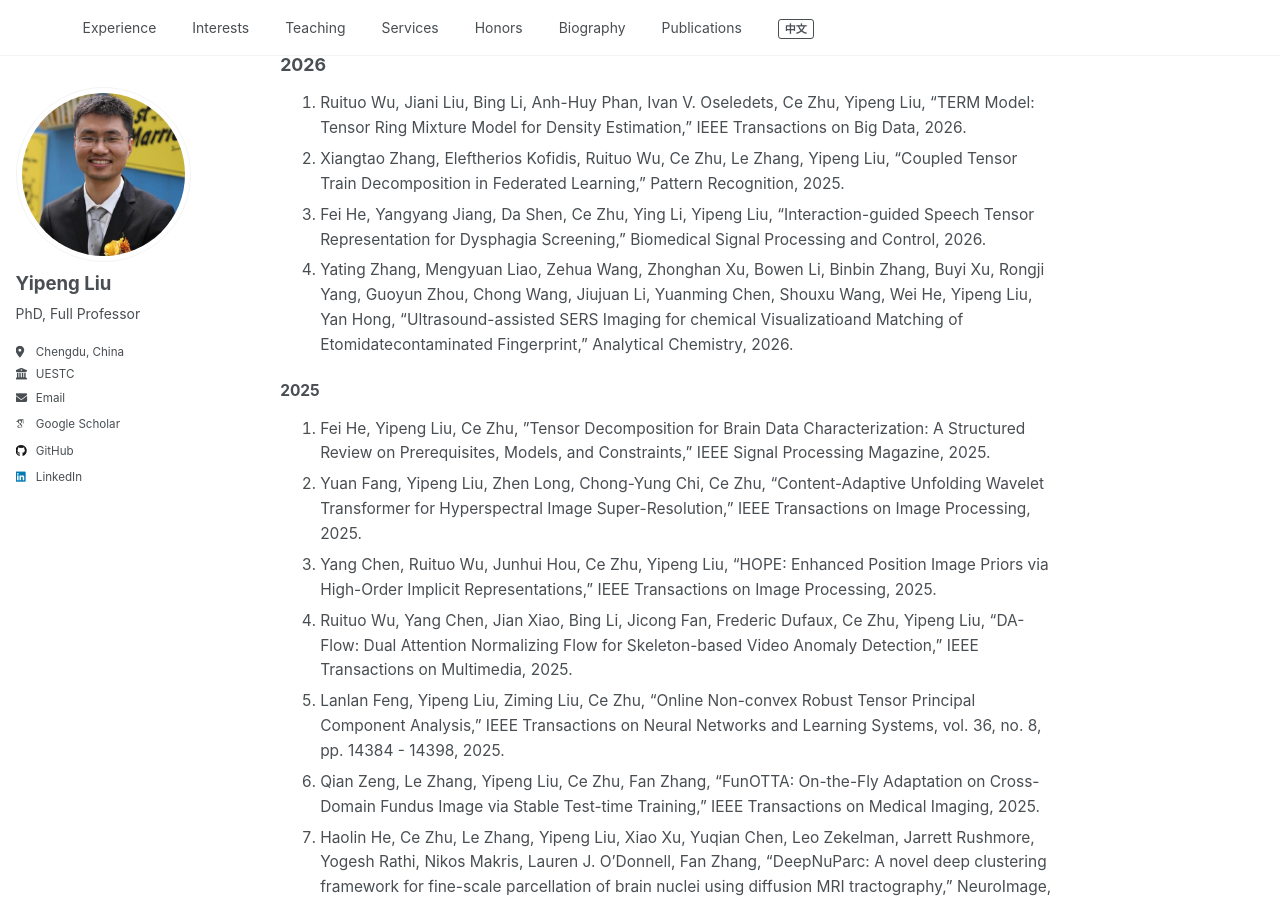
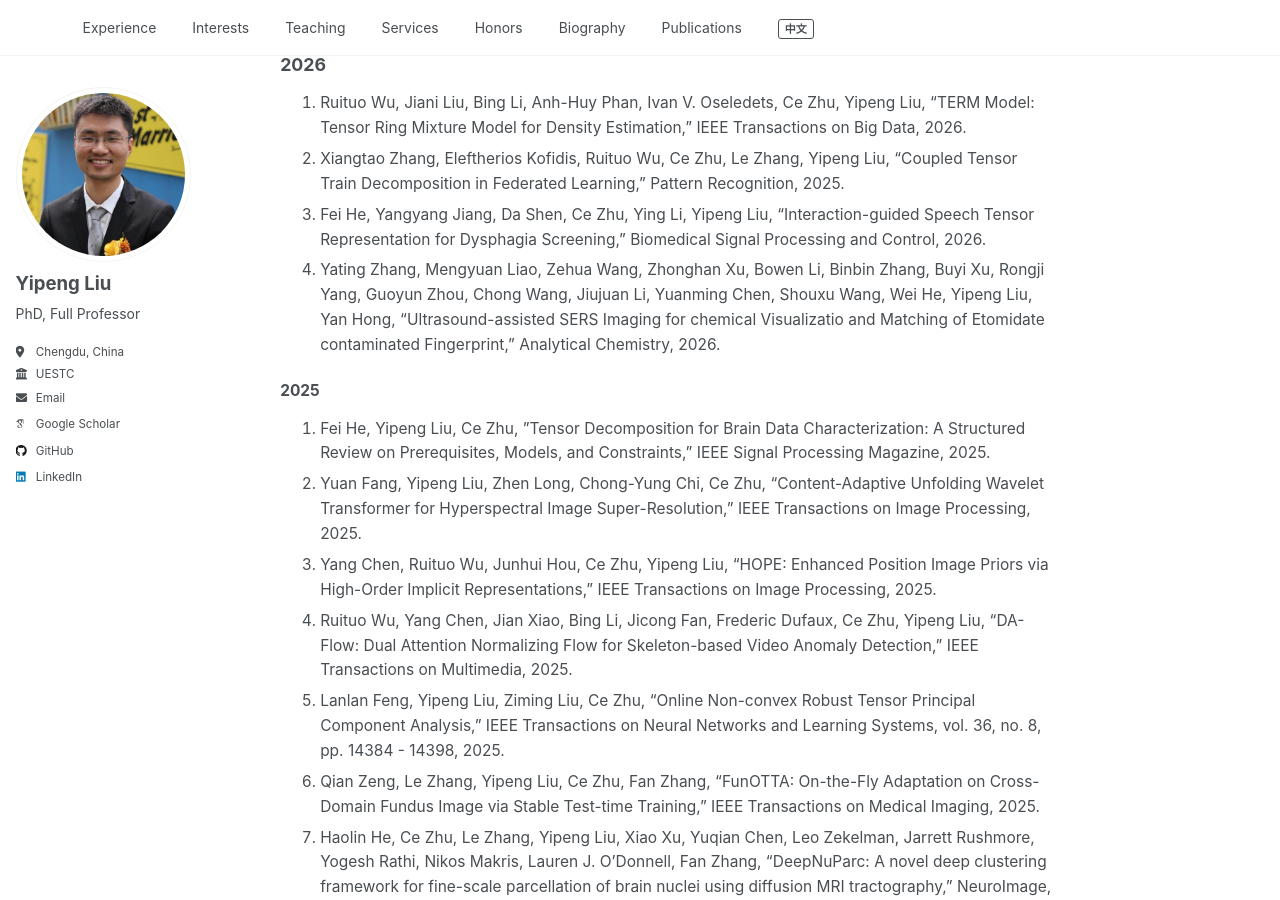
Before and after one commit to yipengliu/yipengliu.github.io, a Jekyll site: the page built from _pages/main-en.md, in a window 1280 px wide and 900 px high, scrolled down 3032 px. Built offline with Jekyll 4.4.1, drawn with Linux system fonts in a browser that asks for light colours; some web fonts are replaced.

Commit message:
Fix typo in publication entry for Ultrasound-assisted SERS

```diff
--- a/_pages/main-en.md
+++ b/_pages/main-en.md
@@ -100,7 +100,7 @@ His research interest is tensor computations for signal processing. He has publi
 1. Ruituo Wu, Jiani Liu, Bing Li, Anh-Huy Phan, Ivan V. Oseledets, Ce Zhu, Yipeng Liu, "TERM Model: Tensor Ring Mixture Model for Density Estimation," IEEE Transactions on Big Data, 2026.
 2. Xiangtao Zhang, Eleftherios Kofidis, Ruituo Wu, Ce Zhu, Le Zhang, Yipeng Liu, "Coupled Tensor Train Decomposition in Federated Learning," Pattern Recognition, 2025.
 3. Fei He, Yangyang Jiang, Da Shen, Ce Zhu, Ying Li, Yipeng Liu, "Interaction-guided Speech Tensor Representation for Dysphagia Screening," Biomedical Signal Processing and Control, 2026.
-4. Yating Zhang, Mengyuan Liao, Zehua Wang, Zhonghan Xu, Bowen Li, Binbin Zhang, Buyi Xu, Rongji Yang, Guoyun Zhou, Chong Wang, Jiujuan Li, Yuanming Chen, Shouxu Wang, Wei He, Yipeng Liu, Yan Hong, "Ultrasound-assisted SERS Imaging for chemical Visualizatioand Matching of Etomidatecontaminated Fingerprint," Analytical Chemistry, 2026.
+4. Yating Zhang, Mengyuan Liao, Zehua Wang, Zhonghan Xu, Bowen Li, Binbin Zhang, Buyi Xu, Rongji Yang, Guoyun Zhou, Chong Wang, Jiujuan Li, Yuanming Chen, Shouxu Wang, Wei He, Yipeng Liu, Yan Hong, "Ultrasound-assisted SERS Imaging for chemical Visualizatio and Matching of Etomidate contaminated Fingerprint," Analytical Chemistry, 2026.
 
 #### 2025
 
```
